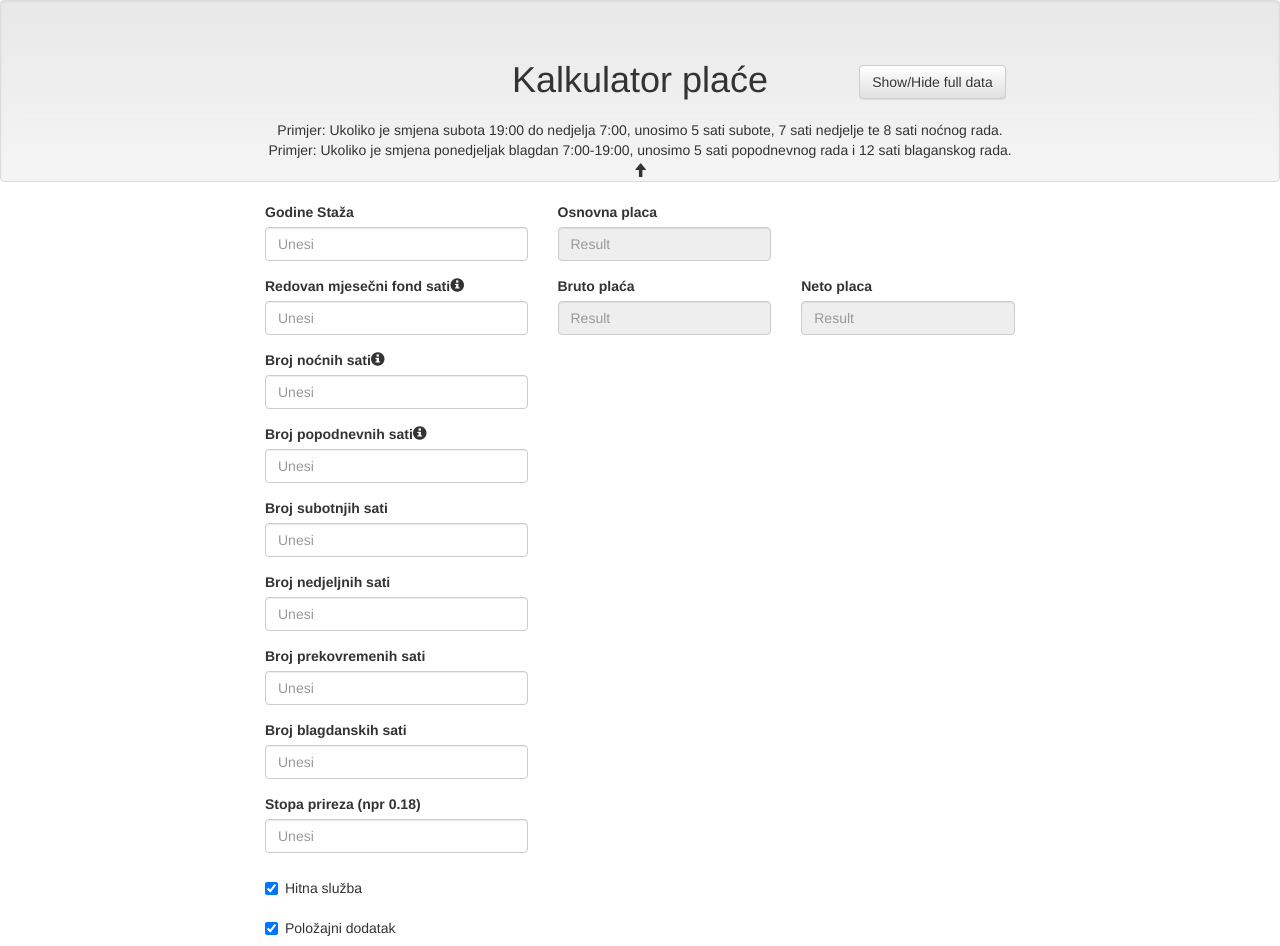
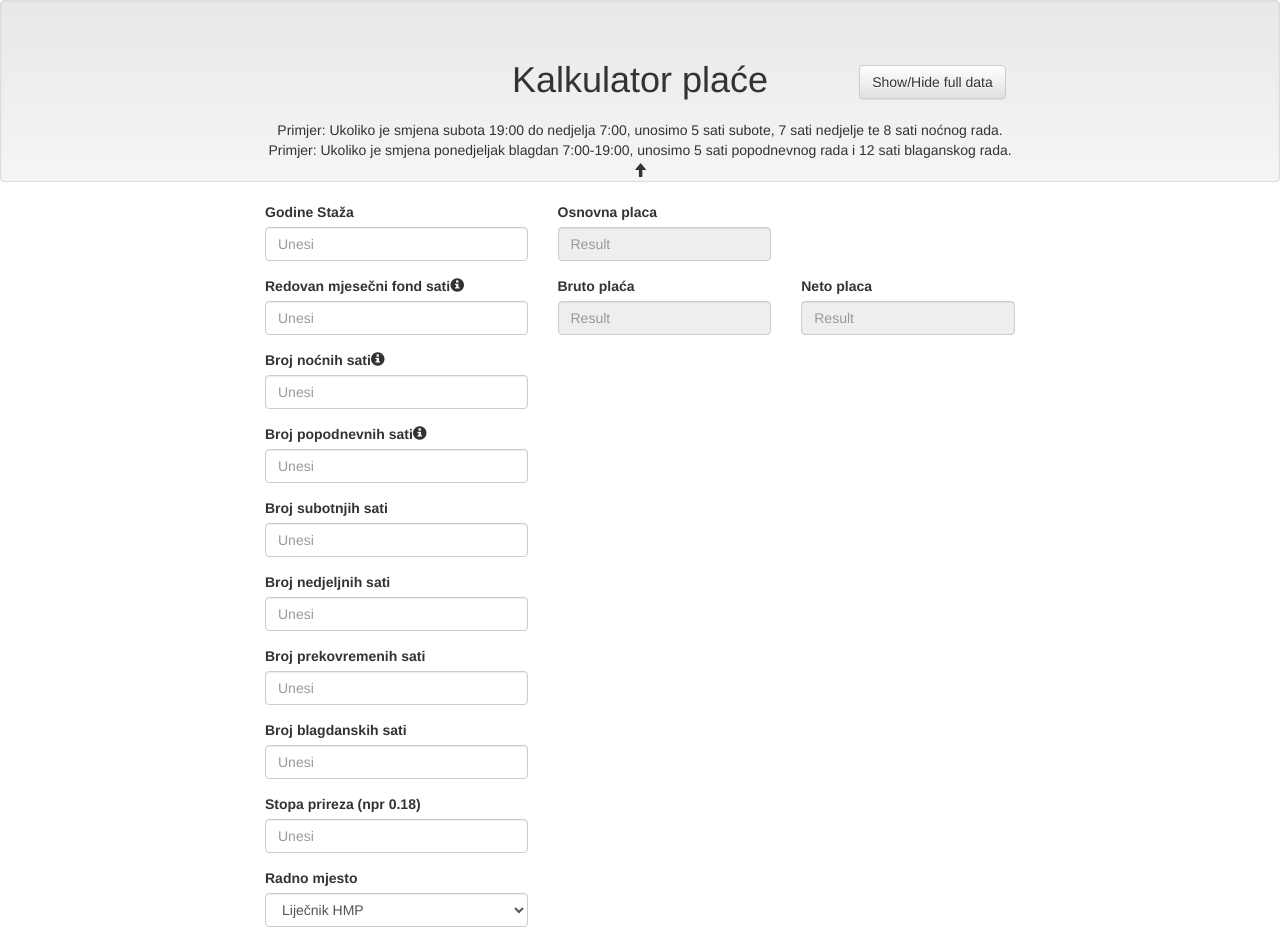
Before and after one commit to croraf/provjeriplacu, a React app: page / in a window 1280 px wide. Shown: the top 946 px of the page. Built offline with nearby package versions, Linux system fonts and the light colour scheme.

Commit message:
Cacheing solving attempt

```diff
--- a/app/InputForm.js
+++ b/app/InputForm.js
@@ -58,6 +58,15 @@ const InputForm = ({formCallback}) => (
       name='stopaPrireza'
     />
 
+    <FormGroup controlId="formControlsSelect">
+      <ControlLabel>Radno mjesto</ControlLabel>
+      <FormControl componentClass="select" placeholder="select">
+        <option value='lijecnikHitna'>Liječnik HMP </option>
+        <option value='medicinskiTehnicar'>Medicinski tehničar</option>
+        <option value='vozacHitna'>Vozač HMP</option>
+      </FormControl>
+    </FormGroup>
+
     <Row>
       <Col xs={12}>
         <Checkbox defaultChecked name="hitna" value="1">
--- a/index.html
+++ b/index.html
@@ -9,6 +9,11 @@
     <!-- Optional theme -->
     <link rel="stylesheet" href="https://maxcdn.bootstrapcdn.com/bootstrap/3.3.7/css/bootstrap-theme.min.css" integrity="sha384-rHyoN1iRsVXV4nD0JutlnGaslCJuC7uwjduW9SVrLvRYooPp2bWYgmgJQIXwl/Sp" crossorigin="anonymous">
 
+    <meta http-equiv="cache-control" content="max-age=0" />
+    <meta http-equiv="cache-control" content="no-cache" />
+    <meta http-equiv="expires" content="0" />
+    <meta http-equiv="expires" content="Tue, 01 Jan 1980 1:00:00 GMT" />
+    <meta http-equiv="pragma" content="no-cache" />
   </head>
   <body>
     <div id="root"></div>
```
Also changed, not shown: 1 other file (tests, documents, lock files or other folders).
